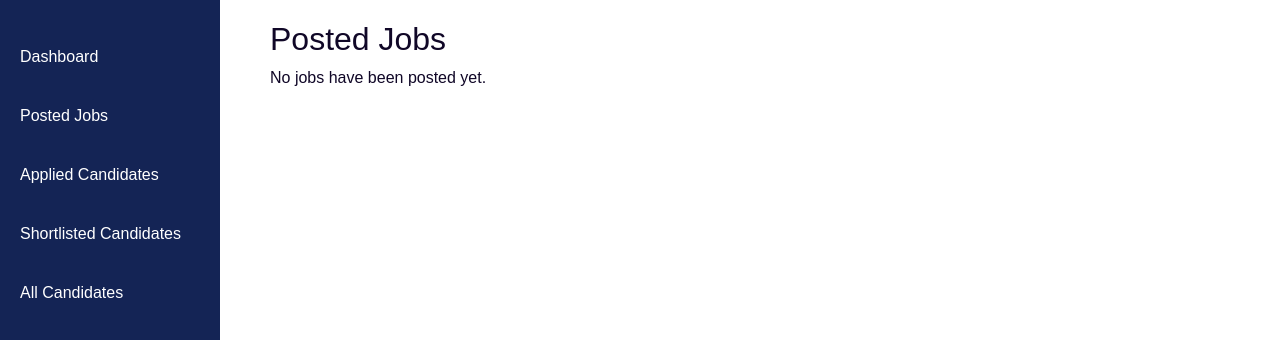
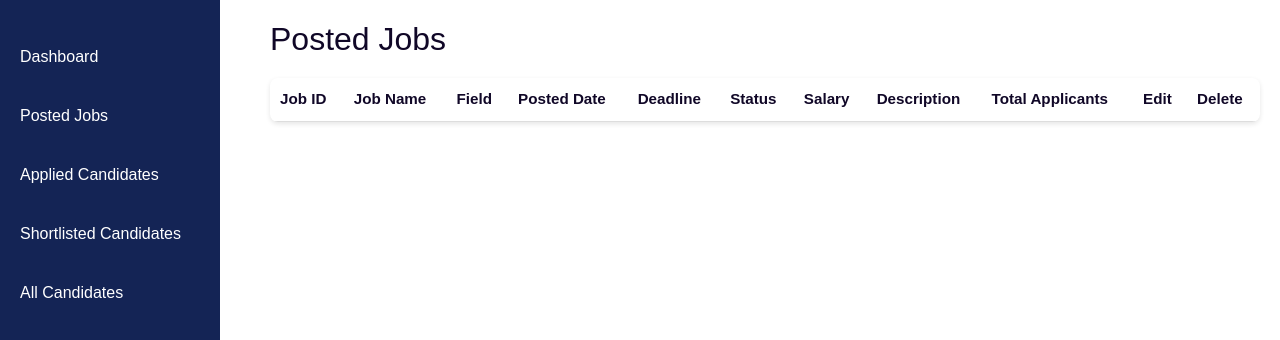
Before and after one commit to safa-jsk/Employify, a PHP site: page /e_posted-jobs.php in a window 1280 px wide. Shown: the part 83-423 px from the top of the page. Run offline with PHP 8.4, Linux system fonts and the light colour scheme; the visitor is signed in with stand-in values (Sample User, id 1); tables that the repository leaves empty or names only in its code hold one stand-in row (values such as "Sample post"); lists and menus that the app fills with data are empty.

Commit message:
Employer see and edit posts

```diff
--- a/e_posted-jobs.php
+++ b/e_posted-jobs.php
@@ -10,26 +10,51 @@ if (!isset($_SESSION['username'])) {
 
 $username = $_SESSION['username'];
 
-// Fetch all posted jobs by the recruiter
-$query_posted_jobs = "SELECT A_id, Name, Field, Posted_Date, Deadline, Status, Salary, Description
-                    FROM applications
-                    WHERE R_id = ?";
-
+// Fetch jobs posted by the logged-in user
+$query_posted_jobs = "SELECT * FROM applications WHERE R_id = ?";
 $stmt_posted_jobs = $con->prepare($query_posted_jobs);
-if (!$stmt_posted_jobs) {
-    die("Error in query preparation: " . $con->error);
-}
-
 $stmt_posted_jobs->bind_param("s", $username);
 $stmt_posted_jobs->execute();
 $result_posted_jobs = $stmt_posted_jobs->get_result();
 $stmt_posted_jobs->close();
 
+// Handle job editing and saving changes
+if (isset($_GET['edit'])) {
+    $A_id = $_GET['edit'];  // Get the A_id from the URL
+
+    // Fetch the job data for editing
+    $query_job = "SELECT * FROM applications WHERE A_id = ?";
+    $stmt_job = $con->prepare($query_job);
+    $stmt_job->bind_param("s", $A_id);
+    $stmt_job->execute();
+    $job = $stmt_job->get_result()->fetch_assoc();
+    $stmt_job->close();
+} elseif ($_SERVER['REQUEST_METHOD'] == 'POST' && isset($_POST['update_job'])) {
+    // Process the form submission to update the job
+    $A_id = $_POST['A_id'];
+    $name = $_POST['name'];
+    $field = $_POST['field'];
+    $posted_date = $_POST['posted_date'];
+    $deadline = $_POST['deadline'];
+    $salary = $_POST['salary'];
+    $description = $_POST['description'];
+    $status = isset($_POST['status']) ? 1 : 0;  // Default to inactive if checkbox is not checked
+
+    // Update the job in the database
+    $update_query = "UPDATE applications SET Name = ?, Field = ?, Posted_Date = ?, Deadline = ?, Salary = ?, Description = ?, Status = ? WHERE A_id = ?";
+    $stmt_update = $con->prepare($update_query);
+    $stmt_update->bind_param("ssssssss", $name, $field, $posted_date, $deadline, $salary, $description, $status, $A_id);
+    $stmt_update->execute();
+    $stmt_update->close();
+
+    $_SESSION['msg'] = "Job updated successfully!";
+    header("Location: e_posted-jobs.php");
+    exit;
+}
 ?>
 
 <!DOCTYPE html>
 <html lang="en">
-
 <head>
     <meta charset="UTF-8" />
     <meta name="viewport" content="width=device-width, initial-scale=1.0" />
@@ -38,14 +63,21 @@ $stmt_posted_jobs->close();
     <link rel="stylesheet" href="style.css" />
     <title>Posted Jobs</title>
 </head>
-
 <body>
     <?php include 'includes/e_navbar.php'; ?>
     <?php include 'includes/e_sidebar.php'; ?>
 
     <div class="dashboard_content">
         <h2>Posted Jobs</h2>
-        <?php if ($result_posted_jobs->num_rows > 0): ?>
+
+        <?php if (isset($_SESSION['msg'])): ?>
+            <div class="alert alert-info">
+                <?= $_SESSION['msg']; ?>
+            </div>
+            <?php unset($_SESSION['msg']); ?>
+        <?php endif; ?>
+
+        <!-- Display Jobs List -->
         <table class="posted-jobs-list">
             <thead>
                 <tr>
@@ -66,9 +98,7 @@ $stmt_posted_jobs->close();
                 <?php while ($row = $result_posted_jobs->fetch_assoc()): ?>
                     <?php
                     // Fetch total applicants for the job
-                        $query_total_applicants = "SELECT COUNT(*) AS total_applicants
-                                                  FROM seeker_seeks
-                                                  WHERE A_id = ?";
+                    $query_total_applicants = "SELECT COUNT(*) AS total_applicants FROM seeker_seeks WHERE A_id = ?";
                     $stmt_total_applicants = $con->prepare($query_total_applicants);
                     $stmt_total_applicants->bind_param("s", $row['A_id']);
                     $stmt_total_applicants->execute();
@@ -76,6 +106,7 @@ $stmt_posted_jobs->close();
                     $total_applicants = $result_total_applicants->fetch_assoc()['total_applicants'];
                     $stmt_total_applicants->close();
                     ?>
+
                     <tr>
                         <td><?php echo htmlspecialchars($row['A_id']); ?></td>
                         <td><?php echo htmlspecialchars($row['Name']); ?></td>
@@ -84,7 +115,6 @@ $stmt_posted_jobs->close();
                         <td><?php echo htmlspecialchars($row['Deadline']); ?></td>
                         <td>
                             <?php
-                                // Display job status
                             if (is_null($row['Status'])) {
                                 echo '<span class="status on-hold">On Hold</span>';
                             } elseif ($row['Status'] == 0) {
@@ -97,16 +127,54 @@ $stmt_posted_jobs->close();
                         <td><?php echo htmlspecialchars(number_format($row['Salary'])); ?> USD</td>
                         <td><?php echo htmlspecialchars($row['Description']); ?></td>
                         <td><?php echo htmlspecialchars($total_applicants); ?></td>
-                            <td><a href="e_edit_job.php?A_id=<?= $row['A_id'] ?>" class="btn btn-primary">Edit</a></td>
+                        <td>
+                            <a href="e_posted-jobs.php?edit=<?php echo $row['A_id']; ?>" class="btn btn-primary">Edit</a>
+                        </td>
                         <td><a href="e_remove_job.php?A_id=<?= $row['A_id'] ?>" class="btn btn-danger">Delete</a></td>
                     </tr>
                 <?php endwhile; ?>
             </tbody>
         </table>
-        <?php else: ?>
-            <p>No jobs have been posted yet.</p>
+
+        <?php if (isset($job)): ?>
+            <!-- Display the Edit Form -->
+            <h3>Edit Job: <?php echo htmlspecialchars($job['Name']); ?></h3>
+            <form method="POST" action="e_posted-jobs.php">
+                <input type="hidden" name="A_id" value="<?= $job['A_id'] ?>" />
+                <div class="mb-3">
+                    <label for="name" class="form-label">Job Name</label>
+                    <input type="text" id="name" name="name" class="form-control" value="<?= htmlspecialchars($job['Name']); ?>" required>
+                </div>
+                <div class="mb-3">
+                    <label for="field" class="form-label">Field</label>
+                    <input type="text" id="field" name="field" class="form-control" value="<?= htmlspecialchars($job['Field']); ?>" required>
+                </div>
+                <div class="mb-3">
+                    <label for="posted_date" class="form-label">Posted Date</label>
+                    <input type="date" id="posted_date" name="posted_date" class="form-control" value="<?= htmlspecialchars($job['Posted_Date']); ?>" required>
+                </div>
+                <div class="mb-3">
+                    <label for="deadline" class="form-label">Deadline</label>
+                    <input type="date" id="deadline" name="deadline" class="form-control" value="<?= htmlspecialchars($job['Deadline']); ?>" required>
+                </div>
+                <div class="mb-3">
+                    <label for="salary" class="form-label">Salary</label>
+                    <input type="number" id="salary" name="salary" class="form-control" value="<?= htmlspecialchars($job['Salary']); ?>" required>
+                </div>
+                <div class="mb-3">
+                    <label for="description" class="form-label">Description</label>
+                    <textarea id="description" name="description" class="form-control" rows="5"><?= htmlspecialchars($job['Description']); ?></textarea>
+                </div>
+                <div class="form-check form-switch mb-3">
+                    <input class="form-check-input" type="checkbox" id="status" name="status" <?= $job['Status'] ? 'checked' : ''; ?>>
+                    <label class="form-check-label" for="status">
+                        <span id="status-label"><?= $job['Status'] ? 'Active' : 'Inactive' ?></span>
+                    </label>
+                </div>
+                <button type="submit" name="update_job" class="btn btn-primary">Update Job</button>
+                <a href="e_posted-jobs.php" class="btn btn-secondary">Cancel</a>
+            </form>
         <?php endif; ?>
     </div>
 </body>
-
 </html>
```
Also changed, not shown: e_edit_job.php (added, +128 -0 lines), style.css (+61 -13 lines). Lines whose indentation alone changed are shown as unchanged.
